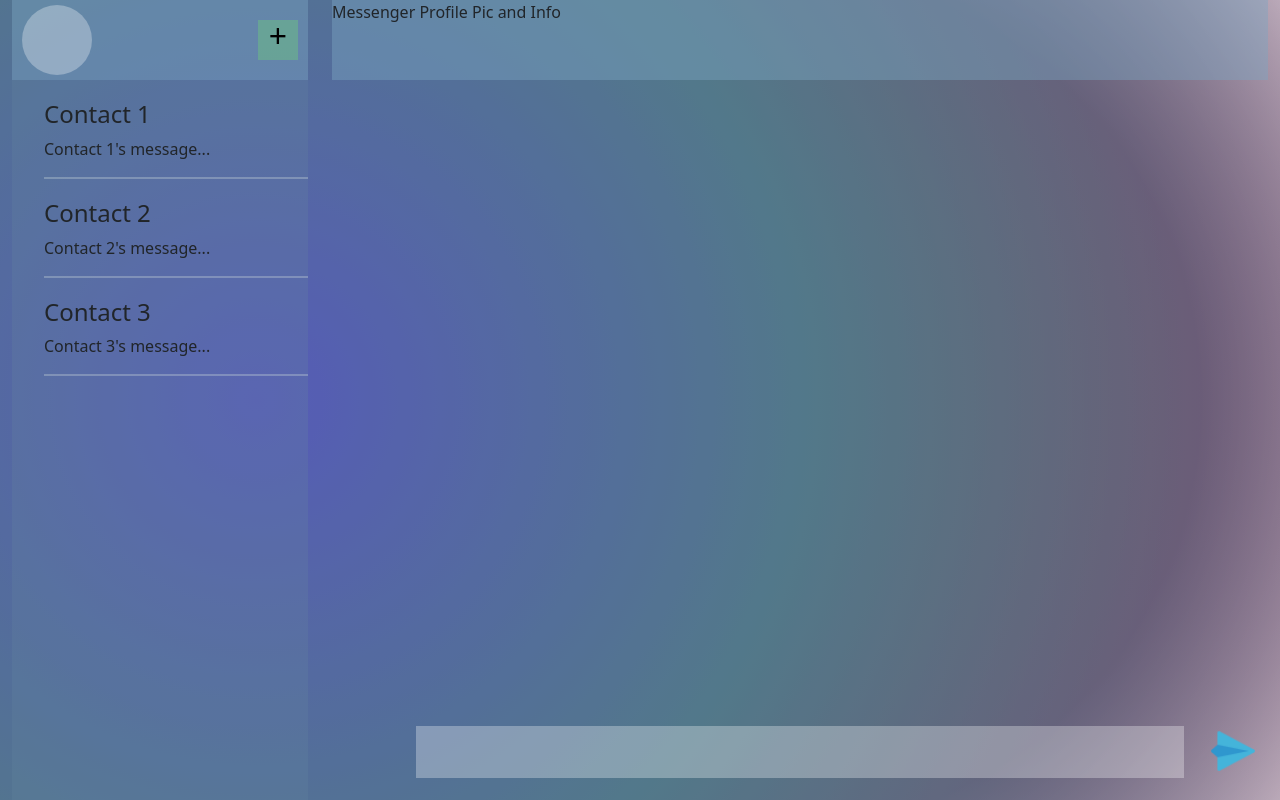
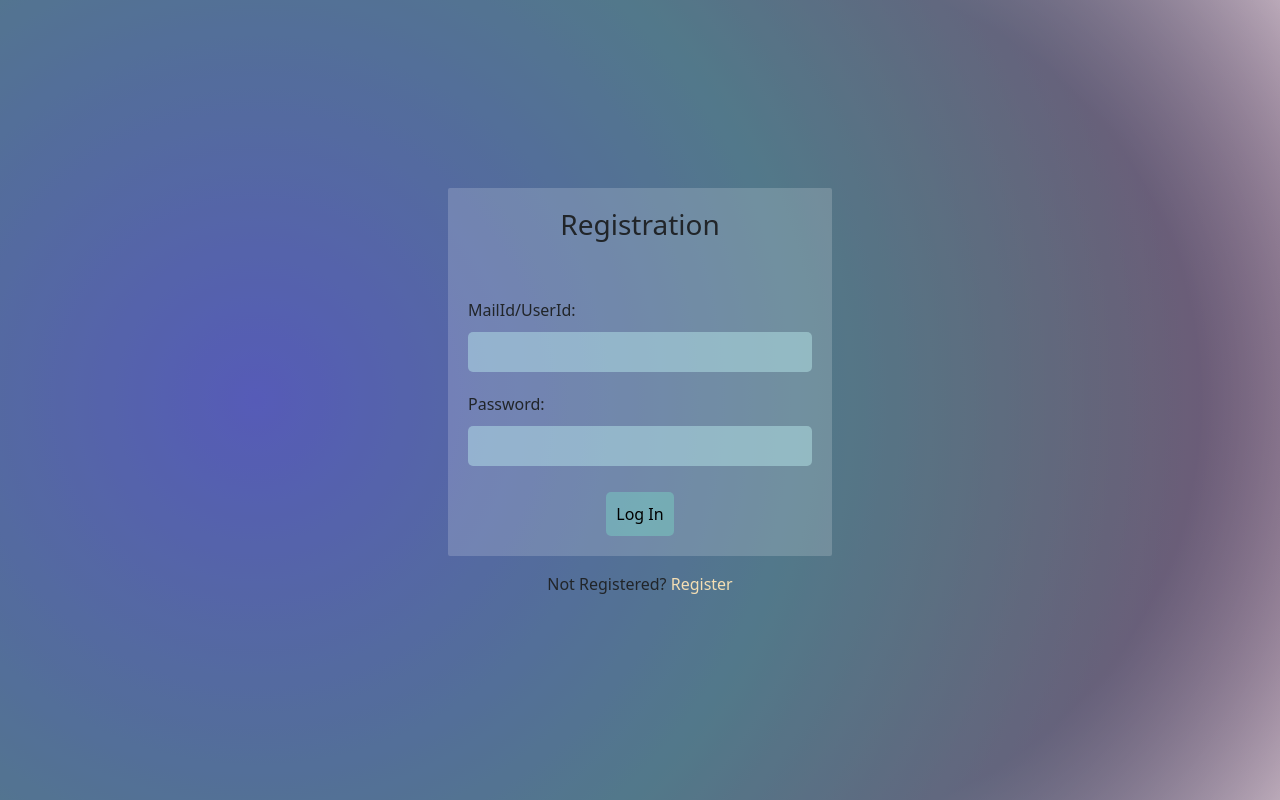
Before and after one commit to rajeshCreate72/messaging-website, a React (Create React App) app in the folder client/: page /login in a window 1280 px wide. Built offline with nearby package versions, Linux system fonts and the light colour scheme.

Commit message:
Login page and register page has been added

```diff
--- a/client/src/App.js
+++ b/client/src/App.js
@@ -1,21 +1,20 @@
 import React, { Component } from 'react';
 import ChatsMain from './Components/ChatsMain';
-// import RegistrationPage from './Components/RegistrationPage/RegistrationPage';
-// import LoginPage from './Components/LoginPage/LoginPage'
-// import { BrowserRouter, Routes, Route } from 'react-router-dom'
+import RegisterPage from './Components/RegisterPage';
+import LoginPage from './Components/LoginPage';
+import { BrowserRouter, Routes, Route } from 'react-router-dom';
 
 class App extends Component {
   render() {
     return (
       <div>
-        {/* <BrowserRouter>
+        <BrowserRouter>
           <Routes>
-            <Route path='/register' element={<RegistrationPage />} ></Route>
+            <Route path='/register' element={<RegisterPage />} ></Route>
             <Route path='/login' element={<LoginPage />} ></Route>
             <Route path='/' element={ <ChatsMain /> }></Route>
           </Routes>
-        </BrowserRouter> */}
-        <ChatsMain />
+        </BrowserRouter>
       </div>
     );
   }
--- a/client/src/Components/ChatRightEle/ChatRightInfo/ChatRightInfo.jsx
+++ b/client/src/Components/ChatRightEle/ChatRightInfo/ChatRightInfo.jsx
@@ -1,9 +1,10 @@
-import React from 'react'
+import React, { useState } from 'react'
 
 function ChatRightInfo() {
+
   return (
     <div className='info-rt width-border-rt'>
-        <p>Messenger Profile Pic and Info</p>
+        <h3>Set contact Name here</h3>
     </div>
   )
 }
--- a/client/src/Components/ChatsMain.css
+++ b/client/src/Components/ChatsMain.css
@@ -1,3 +1,62 @@
 .container-fluid {
     background-color: rgba(255, 255, 255, 0.3);
 }
+
+.reg-page {
+    display: flex;
+    align-items: center;
+    justify-content: center;
+    flex-direction: column;
+    height: 100vh;
+    background-color: rgba(255, 255, 255, 0.3);
+}
+
+.reg-form {
+    display: flex;
+    align-items: center;
+    flex-direction: column;
+    justify-content: center;
+    width: 30vw;
+    background-color: #ffffff2d;
+    border-radius: 2px;
+    padding: 20px 20px 20px 20px;
+}
+
+.reg-form label {
+    width: 100px;
+    margin-bottom: 10px;
+}
+
+.reg-form input {
+    width: 100%;
+    height: 5vh;
+    margin-bottom: 10px;
+    border: none;
+    outline: none;
+    background-color: rgba(193, 243, 243, 0.422);
+    border-radius: 5px;
+    padding: 10px 10px 10px 10px;
+}
+
+.reg-form button  {
+    border: none;
+    background-color: #7fffd449;
+    border-radius: 5px;
+    padding: 10px 10px 10px 10px;
+}
+
+.reg-button {
+    margin-top: 2vh;
+    display: flex;
+    align-items: center;
+    justify-content: center;
+}
+
+.reg-login {
+    margin-top: 2vh;
+}
+
+.reg-link {
+    text-decoration: none;
+    color: wheat;
+}
--- /dev/null
+++ b/client/src/Components/LoginPage.jsx
@@ -0,0 +1,30 @@
+import React from 'react'
+import { Link } from 'react-router-dom'
+
+
+function Login() {
+  return (
+    <div className='reg-page'>
+        <form action="" className="reg-form">
+            <h3>Registration</h3>
+            <br />
+            <br />
+            <div className='reg-form-ele'>
+                <label>MailId/UserId: </label>
+                <input type='mail'></input>
+                <br />
+                <label style={{marginTop: '10px'}}>Password: </label>
+                <input type='password'></input>
+                <div className='reg-button'>
+                    <button type='submit'>Log In</button>
+                </div>
+            </div>
+        </form>
+        <div className='reg-login'>
+            <p>Not Registered?  <span><Link to='/register' className='reg-link'>Register</Link></span></p>
+        </div>
+    </div>
+  )
+}
+
+export default Login
--- /dev/null
+++ b/client/src/Components/RegisterPage.jsx
@@ -0,0 +1,35 @@
+import React from 'react'
+import './ChatsMain.css'
+import { Link } from 'react-router-dom'
+
+function RegisterPage() {
+  return (
+    <div className='reg-page'>
+        <form action="" className="reg-form">
+            <h3>Registration</h3>
+            <br />
+            <br />
+            <div className='reg-form-ele'>
+                <label>MailId: </label>
+                <input type='mail'></input>
+                <br />
+                <label style={{marginTop: '10px'}}>userId: </label>
+                <input type='text'></input>
+                <br />
+                <label style={{marginTop: '10px'}}>Password: </label>
+                <input type='password'></input>
+                <label style={{marginTop: '10px'}}>Re-enter Password: </label>
+                <input type='password'></input>
+                <div className='reg-button'>
+                    <button type='submit'>Register</button>
+                </div>
+            </div>
+        </form>
+        <div className='reg-login'>
+            <p>Already Registered?  <span><Link to='/login' className='reg-link'>Log In</Link></span></p>
+        </div>
+    </div>
+  )
+}
+
+export default RegisterPage
```
